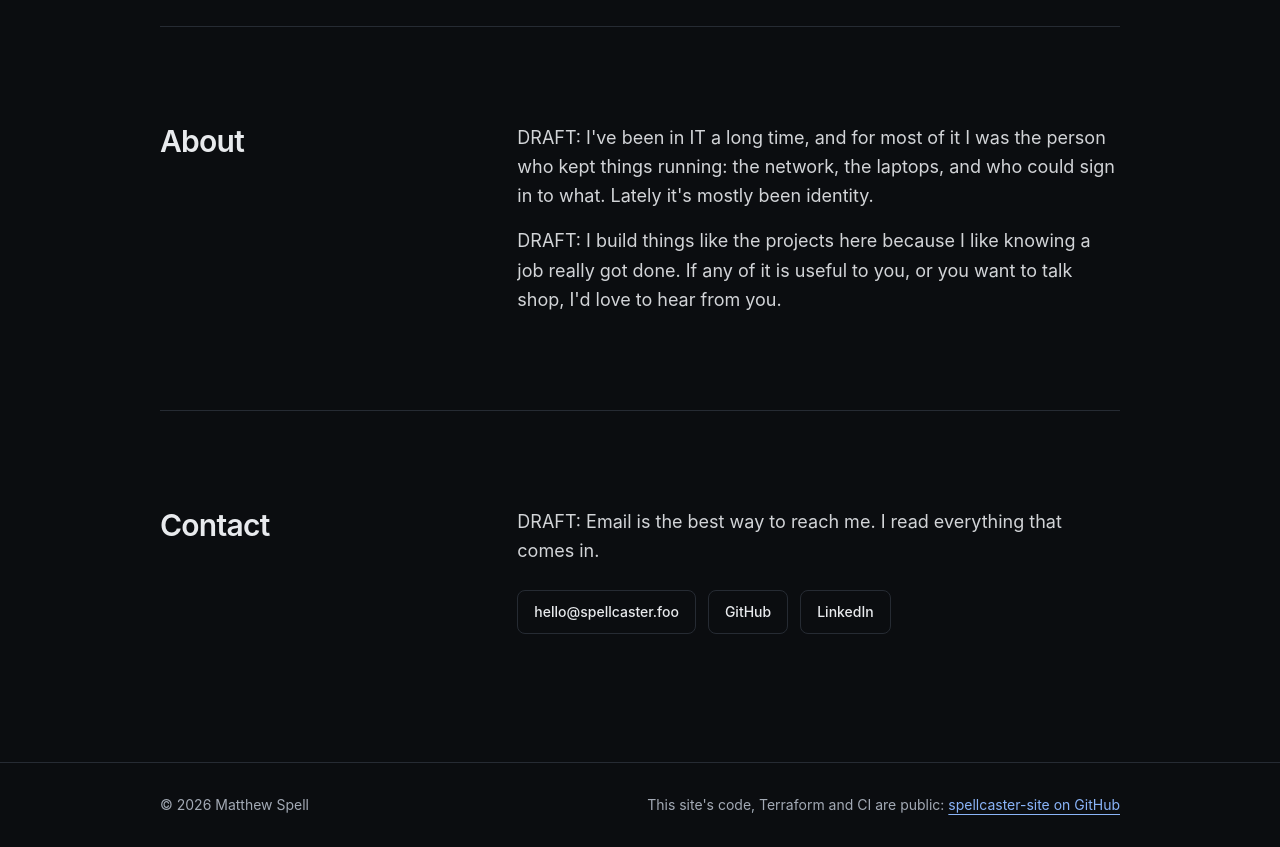
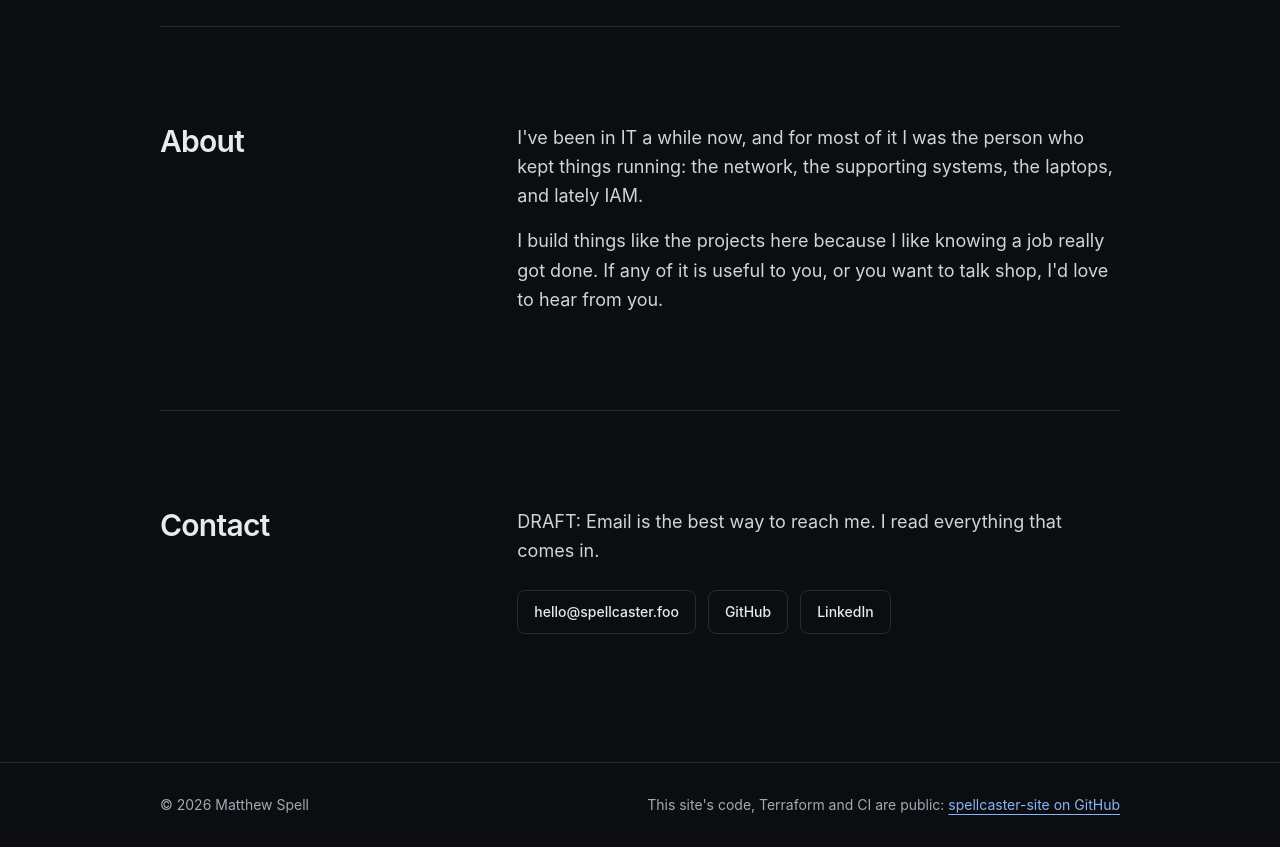
Before and after one commit to matt-spellcaster/spellcaster-site, an Astro site: page / in a window 1280 px wide. Shown: the part 1780-2627 px from the top of the page. Built offline with nearby package versions, Linux system fonts and the light colour scheme; Astro itself is replaced by a stand-in of ours.

Commit message:
Use Matthew's own About text
Co-Authored-By: Claude Opus 5.5 <noreply@anthropic.com>

```diff
--- a/src/components/About.astro
+++ b/src/components/About.astro
@@ -5,13 +5,12 @@
     </h2>
     <div class="text-ink/90 max-w-[62ch] space-y-4 text-base leading-relaxed sm:text-lg">
       <p>
-        DRAFT: I've been in IT a long time, and for most of it I was the person who kept things
-        running: the network, the laptops, and who could sign in to what. Lately it's mostly been
-        identity.
+        I've been in IT a while now, and for most of it I was the person who kept things running:
+        the network, the supporting systems, the laptops, and lately IAM.
       </p>
       <p>
-        DRAFT: I build things like the projects here because I like knowing a job really got done.
-        If any of it is useful to you, or you want to talk shop, I'd love to hear from you.
+        I build things like the projects here because I like knowing a job really got done. If any
+        of it is useful to you, or you want to talk shop, I'd love to hear from you.
       </p>
     </div>
   </div>
```
